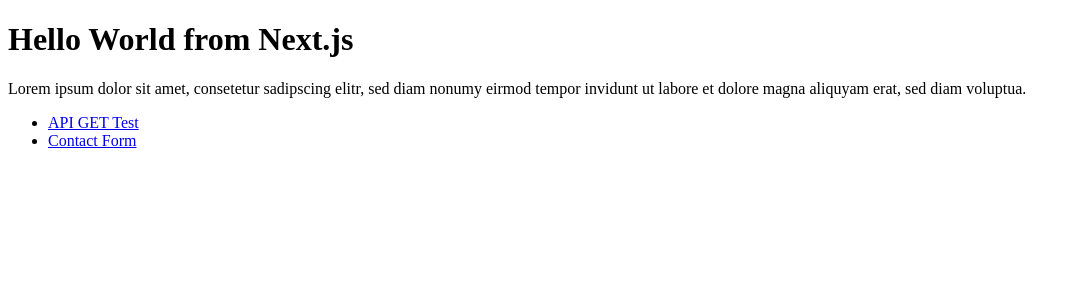
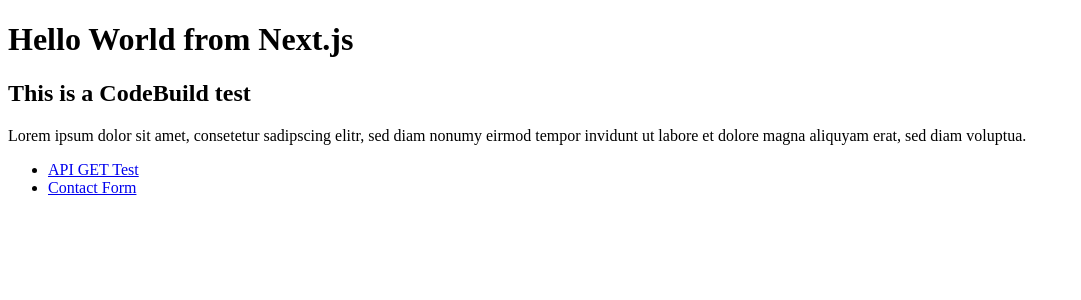
Before and after one commit to marco910/nextjs-ssr-test-app, a Next.js app: page / in a window 1280 px wide. Shown: the top 300 px of the page, without its empty margins (0-1081 px from the left). Built offline with nearby package versions, Linux system fonts and the light colour scheme.

Commit message:
Added new headline

```diff
--- a/pages/index.js
+++ b/pages/index.js
@@ -4,6 +4,7 @@
   return (
     <div>
       <h1>Hello World from Next.js</h1>
+      <h2>This is a CodeBuild test</h2>
       <p>
         Lorem ipsum dolor sit amet, consetetur sadipscing elitr, sed diam nonumy
         eirmod tempor invidunt ut labore et dolore magna aliquyam erat, sed diam
```
